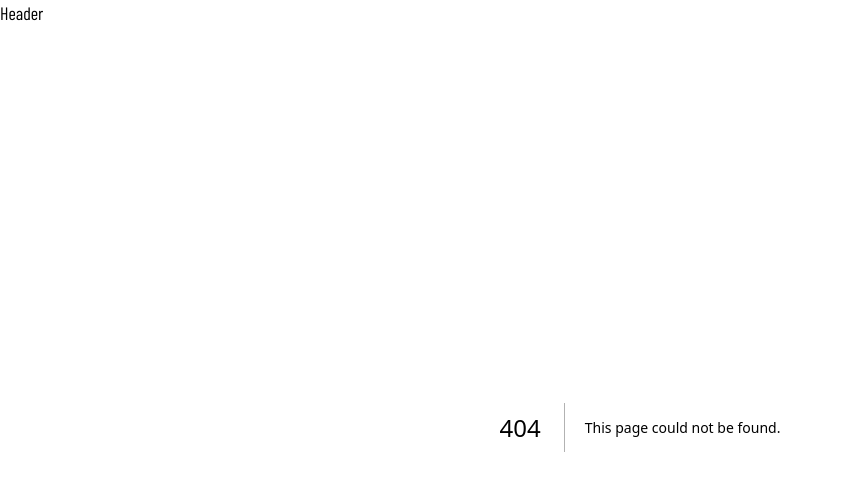
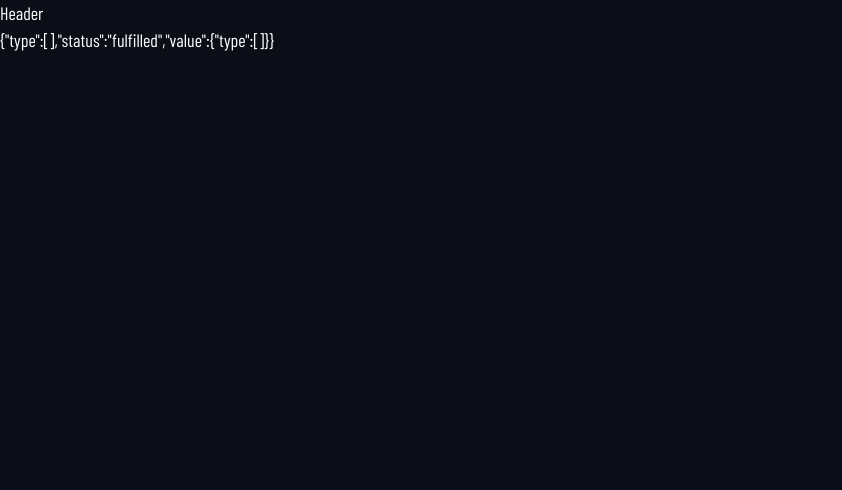
Before and after one commit to vishalnirmal/solar-safari, a Next.js app: page /crew in a window 1280 px wide. Before the commit this address had no page. Shown: the top 490 px of the page, without its empty margins (0-842 px from the left). Built offline with nearby package versions, Linux system fonts and the light colour scheme; a web font is replaced by a local one.

Commit message:
feat: layout setup

```diff
--- /dev/null
+++ b/app/crew/[[...type]]/page.tsx
@@ -0,0 +1,15 @@
+"use client";
+import { usePathname, useSearchParams } from "next/navigation";
+import { IDynamicPageProps } from "@index";
+import React from "react";
+
+export type DESTINATION_TYPES = "moon" | "mars" | "europa" | "titan";
+
+export interface IDestinationProps
+  extends IDynamicPageProps<{ type: DESTINATION_TYPES[] }> {}
+
+const Destination = ({ params }: IDestinationProps) => {
+  return <div>{JSON.stringify(params)}</div>;
+};
+
+export default Destination;
--- /dev/null
+++ b/app/crew/layout.tsx
@@ -0,0 +1,15 @@
+import Header from "@components/Header";
+import { ILayoutProps } from "@index";
+
+export interface ICrewLayoutProps extends ILayoutProps {}
+
+const CrewLayout = ({ children }: ICrewLayoutProps) => {
+  return (
+    <body className="bg-crew-mobile sm:bg-crew-tablet lg:bg-crew-desktop bg-cover">
+      <Header />
+      <section>{children}</section>
+    </body>
+  );
+};
+
+export default CrewLayout;
--- /dev/null
+++ b/app/destination/[[...type]]/page.tsx
@@ -0,0 +1,15 @@
+"use client";
+import { usePathname, useSearchParams } from "next/navigation";
+import { IDynamicPageProps } from "@index";
+import React from "react";
+
+export type DESTINATION_TYPES = "moon" | "mars" | "europa" | "titan";
+
+export interface IDestinationProps
+  extends IDynamicPageProps<{ type: DESTINATION_TYPES[] }> {}
+
+const Destination = ({ params }: IDestinationProps) => {
+  return <div>{JSON.stringify(params)}</div>;
+};
+
+export default Destination;
--- /dev/null
+++ b/app/destination/layout.tsx
@@ -0,0 +1,15 @@
+import Header from "@components/Header";
+import { ILayoutProps } from "@index";
+
+export interface IDestinationLayoutProps extends ILayoutProps {}
+
+const DestinationLayout = ({ children }: IDestinationLayoutProps) => {
+  return (
+    <body className="bg-destination-mobile sm:bg-destination-tablet lg:bg-destination-desktop bg-cover">
+      <Header />
+      <section>{children}</section>
+    </body>
+  );
+};
+
+export default DestinationLayout;
--- a/app/layout.tsx
+++ b/app/layout.tsx
@@ -1,20 +1,10 @@
-import Header from "@components/Header";
-import { ReactNode } from "react";
 import "@styles/globals.css";
+import { ILayoutProps } from "@index";
 
-export interface IMainLayout {
-  children: ReactNode | ReactNode[];
-}
+export interface IHomeLayoutProps extends ILayoutProps {}
 
-const MainLayout = ({ children }: IMainLayout) => {
-  return (
-    <html lang="en">
-      <body>
-        <Header />
-        <main>{children}</main>
-      </body>
-    </html>
-  );
+const HomeLayout = ({ children }: IHomeLayoutProps) => {
+  return <html lang="en">{children}</html>;
 };
 
-export default MainLayout;
+export default HomeLayout;
--- a/app/page.tsx
+++ b/app/page.tsx
@@ -1,5 +1,14 @@
+import Header from "@components/Header";
+
 const Home = () => {
-  return <div>Home</div>;
+  return (
+    <html lang="en">
+      <body className="bg-home-mobile sm:bg-home-tablet lg:bg-home-desktop bg-cover">
+        <Header />
+        <main>HOME</main>
+      </body>
+    </html>
+  );
 };
 
 export default Home;
--- /dev/null
+++ b/app/technology/[[...type]]/page.tsx
@@ -0,0 +1,15 @@
+"use client";
+import { usePathname, useSearchParams } from "next/navigation";
+import { IDynamicPageProps } from "@index";
+import React from "react";
+
+export type DESTINATION_TYPES = "moon" | "mars" | "europa" | "titan";
+
+export interface IDestinationProps
+  extends IDynamicPageProps<{ type: DESTINATION_TYPES[] }> {}
+
+const Destination = ({ params }: IDestinationProps) => {
+  return <div>{JSON.stringify(params)}</div>;
+};
+
+export default Destination;
--- /dev/null
+++ b/app/technology/layout.tsx
@@ -0,0 +1,15 @@
+import Header from "@components/Header";
+import { ILayoutProps } from "@index";
+
+export interface ITechnologyLayoutProps extends ILayoutProps {}
+
+const TechnologyLayout = ({ children }: ITechnologyLayoutProps) => {
+  return (
+    <body className="bg-technology-mobile sm:bg-technology-tablet lg:bg-technology-desktop bg-cover">
+      <Header />
+      <section>{children}</section>
+    </body>
+  );
+};
+
+export default TechnologyLayout;
```
